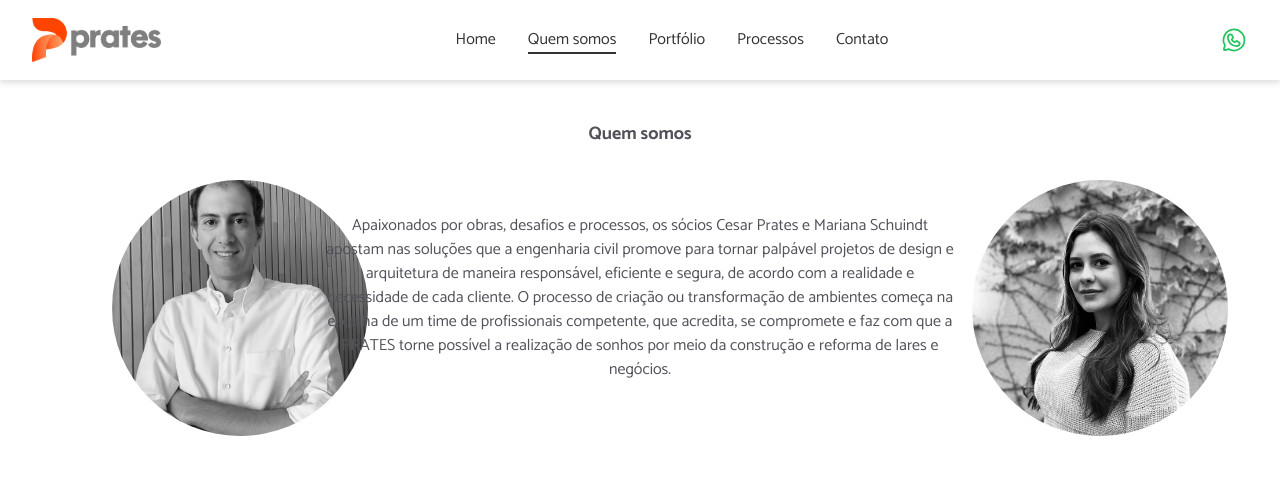
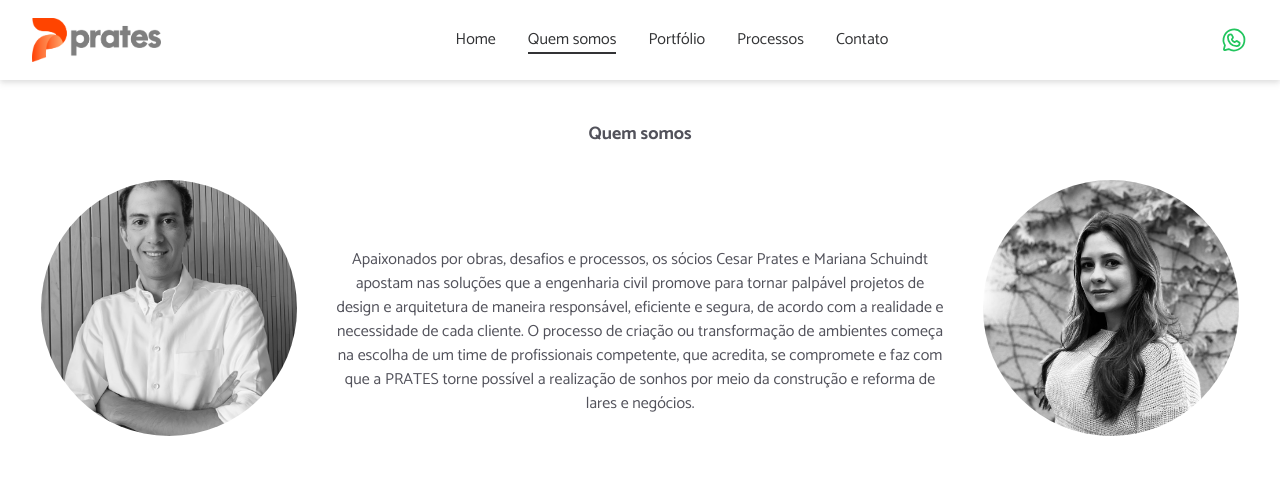
Before and after one commit to VictordaSilvaf/prates-engenharia, a React (Vite) app: page /historia in a window 1280 px wide. Shown: the top 479 px of the page. Built offline with nearby package versions, Linux system fonts and the light colour scheme; a web font is replaced by a local one.

Commit message:
Adicionando mapa a página de contatos e arrumando página de história

```diff
--- a/src/pages/History.tsx
+++ b/src/pages/History.tsx
@@ -14,16 +14,17 @@ export function History() {
       <section className="pt-20">
         <h2 className="mt-10 text-lg font-bold text-center">Quem somos</h2>
         <div className="w-full">
-          <div className="grid w-full grid-cols-12 mt-2 lg:mt-8 lg:gap-4">
-            <div className="flex justify-center w-auto lg:w-full col-span-12 lg:col-span-3 lg:block max-h-[260px] m-8 lg:ml-28 lg:m-0">
+          <div className="flex flex-col w-full grid-cols-12 px-5 mt-2 lg:grid lg:mt-8 lg:gap-4">
+
+            <div className="flex justify-center col-span-3">
               <img
                 src={Cesar}
                 alt="Foto Cesar"
-                className="object-cover w-64 h-64 overflow-hidden rounded-full"
+                className="object-cover w-64 h-64 overflow-hidden rounded-full "
               />
             </div>
 
-            <div className="flex items-center justify-center col-span-12 lg:col-start-4 lg:col-span-6">
+            <div className="flex justify-center col-span-6">
               <div className="flex flex-col items-center justify-end w-full px-10 mt-4 text-center lg:p-0 lg:mt-0">
                 <p className="mb-5">
                   Apaixonados por obras, desafios e processos, os sócios Cesar
@@ -39,13 +40,15 @@ export function History() {
                 </p>
               </div>
             </div>
-            <div className="lg:order-last flex justify-center w-auto lg:w-full col-span-12 lg:col-span-3 lg:block max-h-[260px]">
+
+            <div className="flex justify-center col-span-3">
               <img
                 src={Mariana}
                 alt="Foto Mariana"
                 className="object-cover w-64 h-64 overflow-hidden rounded-full"
               />
             </div>
+
           </div>
         </div>
       </section>
```
